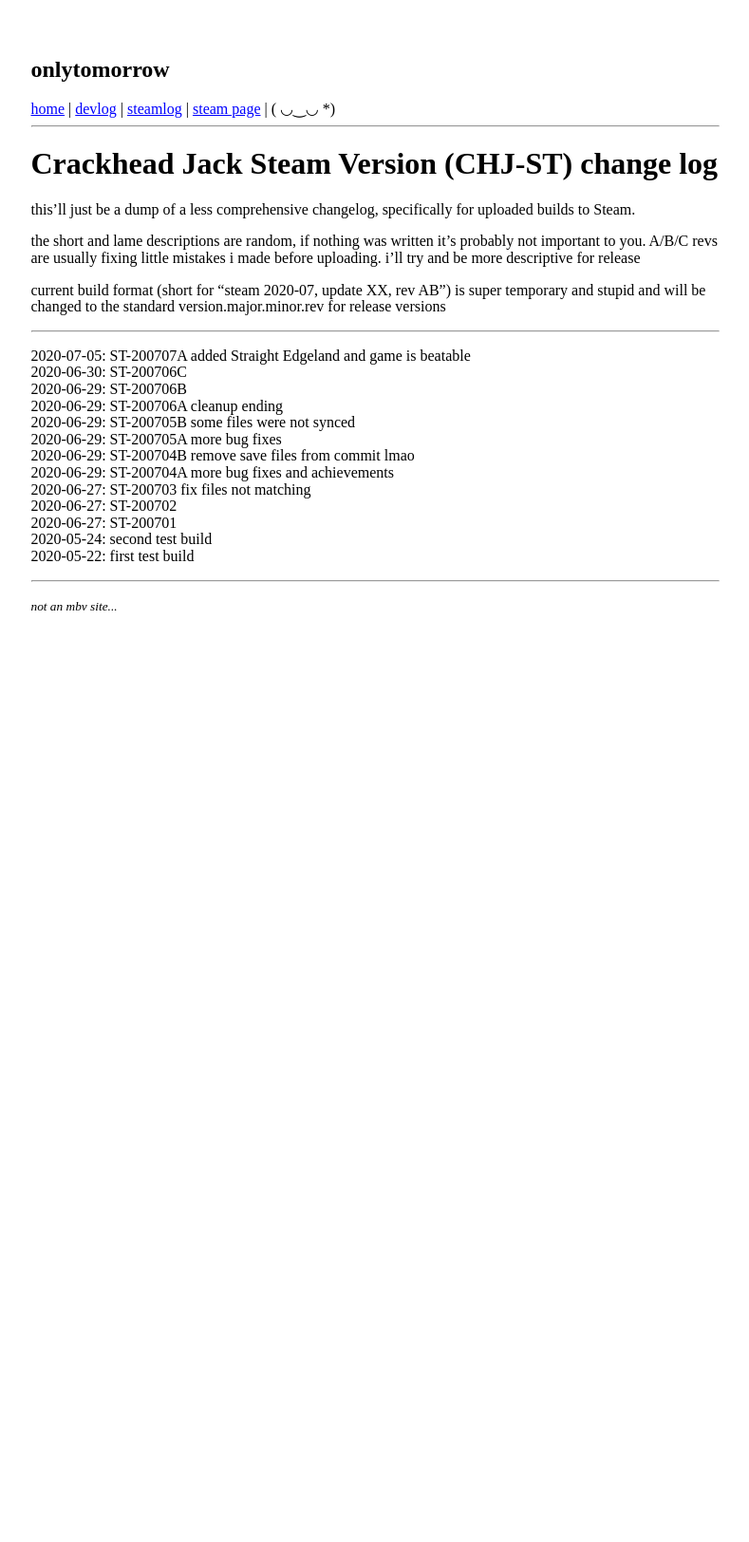
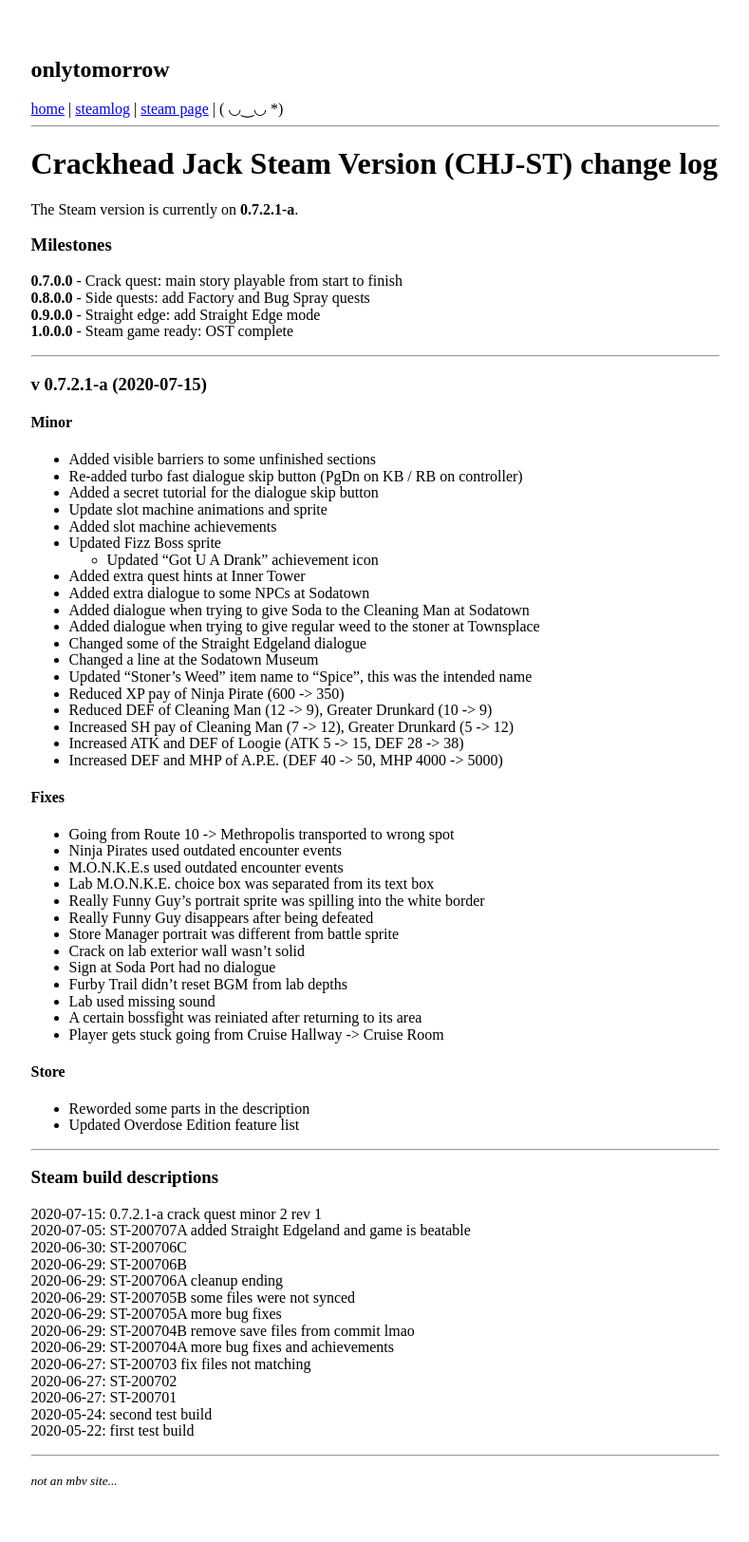
Before and after one commit to onlytomorrow/onlytomorrow.github.io, a Jekyll site: the page built from buildlog.md, in a window 1280 px wide. Shown: the whole page at 95% size, without its empty margins (245-1034 px from the left). Built offline with Jekyll 4.4.1, drawn with Linux system fonts in a browser that asks for light colours; before the commit the page ends 900 px from its top, so only the background shows below that.

Commit message:
Update header and build log

```diff
--- a/_includes/header.html
+++ b/_includes/header.html
@@ -1,7 +1,7 @@
 <header>
     <h2>{{ site.title }}</h2>
 </header>
-<a href='{{ site.url }}/'> home</a> | <a href='{{ site.url }}/chj2020/'>devlog</a> | <a href='{{ site.url }}/stcl/'>steamlog</a> | <a href='https://store.steampowered.com/app/1328500?comment=ots'>steam page</a> | <a onclick="toggleTmrw()">( ◡‿◡ *)</a><!--LMAOOOO-->
+<a href='{{ site.url }}/'> home</a> | <a href='{{ site.url }}/stcl/'>steamlog</a> | <a href='https://store.steampowered.com/app/1328500?comment=ots'>steam page</a> | <a onclick="toggleTmrw()">( ◡‿◡ *)</a><!--LMAOOOO-->
 
 
 
--- a/buildlog.md
+++ b/buildlog.md
@@ -6,14 +6,67 @@
 
 # Crackhead Jack Steam Version (CHJ-ST) change log
 
-this'll just be a dump of a less comprehensive changelog, specifically for uploaded builds to Steam.
+The Steam version is currently on **0.7.2.1-a**.
 
-the short and lame descriptions are random, if nothing was written it's probably not important to you. A/B/C revs are usually fixing little mistakes i made before uploading. i'll try and be more descriptive for release
+### Milestones
 
-current build format (short for "steam 2020-07, update XX, rev AB") is super temporary and stupid and will be changed to the standard version.major.minor.rev for release versions
+**0.7.0.0** - Crack quest: main story playable from start to finish
+**0.8.0.0** - Side quests: add Factory and Bug Spray quests
+**0.9.0.0** - Straight edge: add Straight Edge mode
+**1.0.0.0** - Steam game ready: OST complete
 
 ---
 
+### v 0.7.2.1-a (2020-07-15)
+
+#### Minor
+
+- Added visible barriers to some unfinished sections
+- Re-added turbo fast dialogue skip button (PgDn on KB / RB on controller)
+- Added a secret tutorial for the dialogue skip button
+- Update slot machine animations and sprite
+- Added slot machine achievements
+- Updated Fizz Boss sprite
+    - Updated "Got U A Drank" achievement icon
+- Added extra quest hints at Inner Tower
+- Added extra dialogue to some NPCs at Sodatown
+- Added dialogue when trying to give Soda to the Cleaning Man at Sodatown
+- Added dialogue when trying to give regular weed to the stoner at Townsplace
+- Changed some of the Straight Edgeland dialogue
+- Changed a line at the Sodatown Museum
+- Updated "Stoner's Weed" item name to "Spice", this was the intended name
+- Reduced XP pay of Ninja Pirate (600 -> 350)
+- Reduced DEF of Cleaning Man (12 -> 9), Greater Drunkard (10 -> 9)
+- Increased SH pay of Cleaning Man (7 -> 12), Greater Drunkard (5 -> 12)
+- Increased ATK and DEF of Loogie (ATK 5 -> 15, DEF 28 -> 38)
+- Increased DEF and MHP of A.P.E. (DEF 40 -> 50, MHP 4000 -> 5000)
+
+#### Fixes
+
+- Going from Route 10 -> Methropolis transported to wrong spot
+- Ninja Pirates used outdated encounter events
+- M.O.N.K.E.s used outdated encounter events
+- Lab M.O.N.K.E. choice box was separated from its text box
+- Really Funny Guy's portrait sprite was spilling into the white border
+- Really Funny Guy disappears after being defeated
+- Store Manager portrait was different from battle sprite
+- Crack on lab exterior wall wasn't solid
+- Sign at Soda Port had no dialogue
+- Furby Trail didn't reset BGM from lab depths
+- Lab used missing sound
+- A certain bossfight was reiniated after returning to its area
+- Player gets stuck going from Cruise Hallway -> Cruise Room
+
+#### Store
+
+- Reworded some parts in the description
+- Updated Overdose Edition feature list
+
+---
+
+### Steam build descriptions
+
+2020-07-15: 0.7.2.1-a crack quest minor 2 rev 1
 2020-07-05: ST-200707A added Straight Edgeland and game is beatable
 2020-06-30: ST-200706C
 2020-06-29: ST-200706B
```
